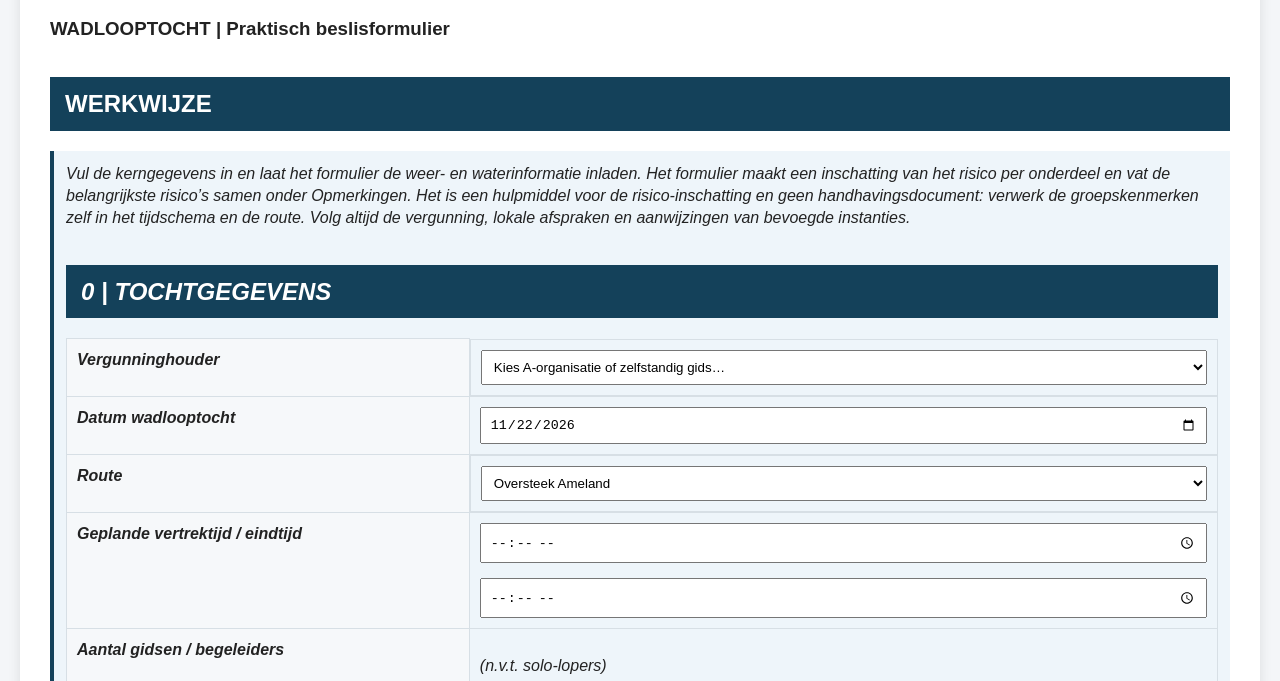
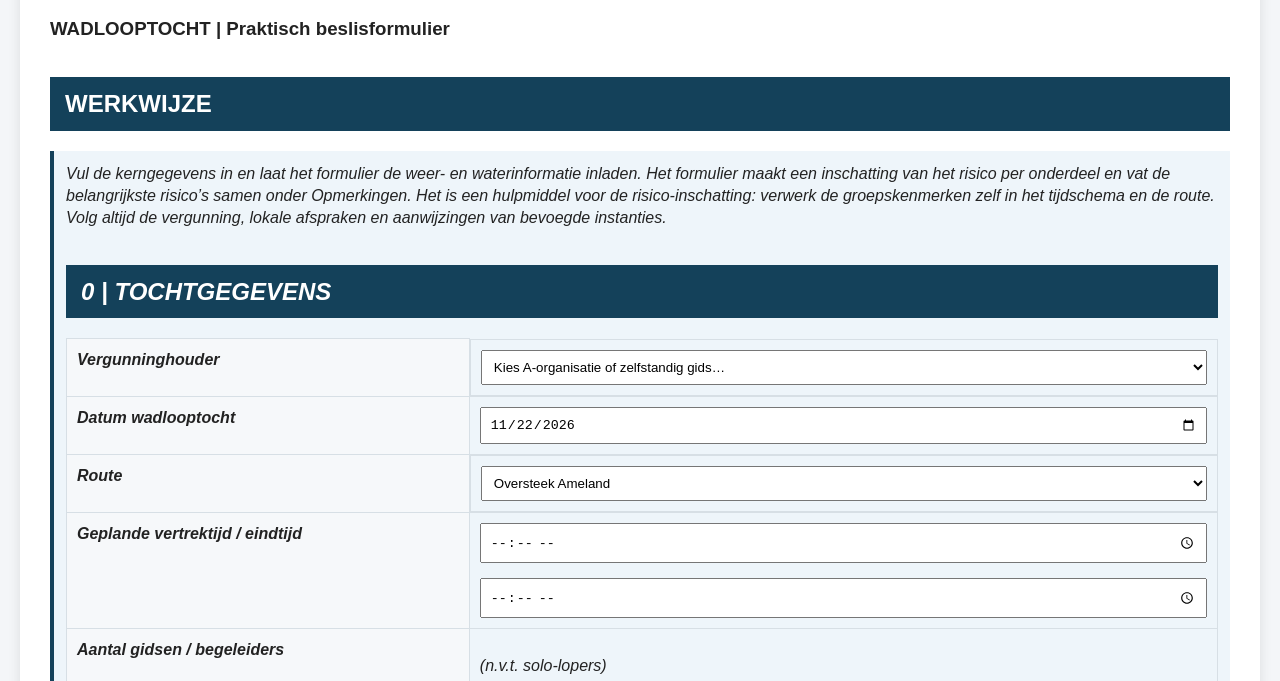
Before and after one commit to Doow-dot/Doow-dot-wadloop-risicoanalyse-app, a plain HTML site: page index.html in a window 1280 px wide. Shown: the part 119-800 px from the top of the page. Drawn offline with Linux system fonts and the light colour scheme.

Commit message:
index.html

```diff
--- a/index.html
+++ b/index.html
@@ -135,7 +135,7 @@ textarea{resize:none}
 <h2>WERKWIJZE</h2>
 
 <div class="instructions">
-Vul de kerngegevens in en laat het formulier de weer- en waterinformatie inladen. Het formulier maakt een inschatting van het risico per onderdeel en vat de belangrijkste risico’s samen onder Opmerkingen. Het is een hulpmiddel voor de risico-inschatting en geen handhavingsdocument: verwerk de groepskenmerken zelf in het tijdschema en de route. Volg altijd de vergunning, lokale afspraken en aanwijzingen van bevoegde instanties.
+Vul de kerngegevens in en laat het formulier de weer- en waterinformatie inladen. Het formulier maakt een inschatting van het risico per onderdeel en vat de belangrijkste risico’s samen onder Opmerkingen. Het is een hulpmiddel voor de risico-inschatting: verwerk de groepskenmerken zelf in het tijdschema en de route. Volg altijd de vergunning, lokale afspraken en aanwijzingen van bevoegde instanties.
 
 <form novalidate>
 
```
